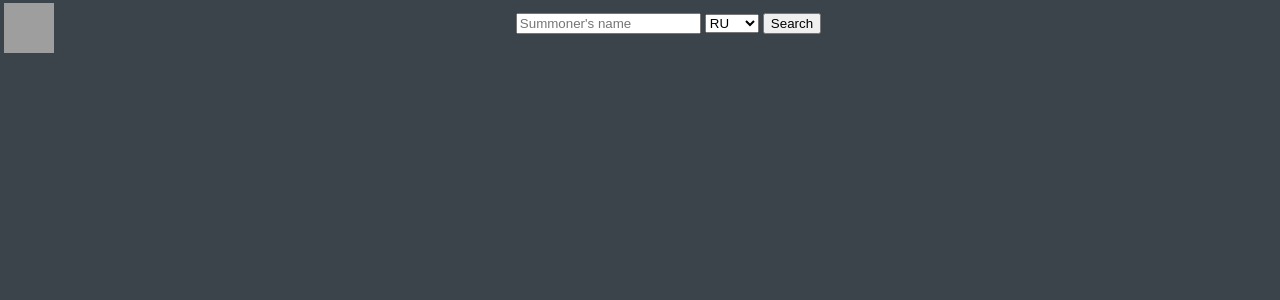
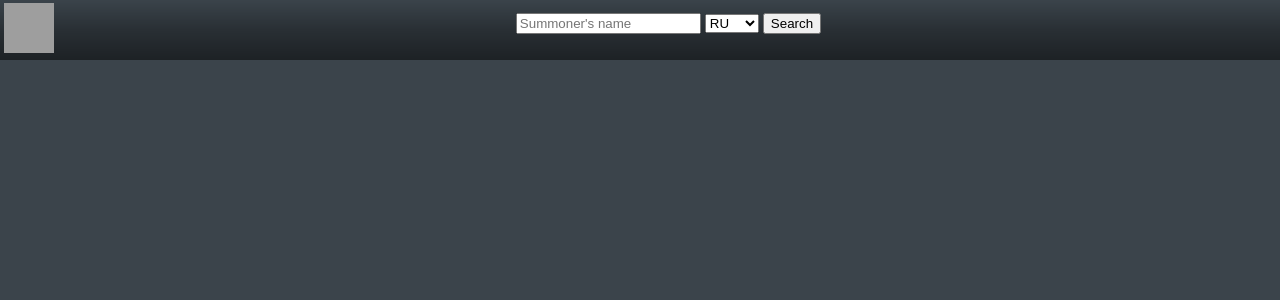
Before and after one commit to liubushkin-denys/stats_league_of_legends, a Django app: page /app in a window 1280 px wide. Shown: the top 300 px of the page. Run offline with Django 3.2, Linux system fonts and the light colour scheme; grey boxes are pictures that could not be loaded.

Commit message:
Add files via upload

```diff
--- a/static/style.css
+++ b/static/style.css
@@ -1,13 +1,18 @@
+.topbar {
+    background-image: linear-gradient(0deg, rgba(0, 0, 0, 0.5) 0%,
+     rgba(0,0,0,0.3) 50%, rgba(0,0,0,0) 100%);
+}
 
 .avatar {
     border-radius: 50%;
 }
 
 .Out {
+    align-items: center;
     color: #fafafa;
     font-size: 28px;
     text-shadow: -1px 1px 0 #000,
 				  1px 1px 0 #000,
-				 1px -1px 0 #000;
+				 1px -1px 0 #000,
 				-1px -1px 0 #000;
 }
```
